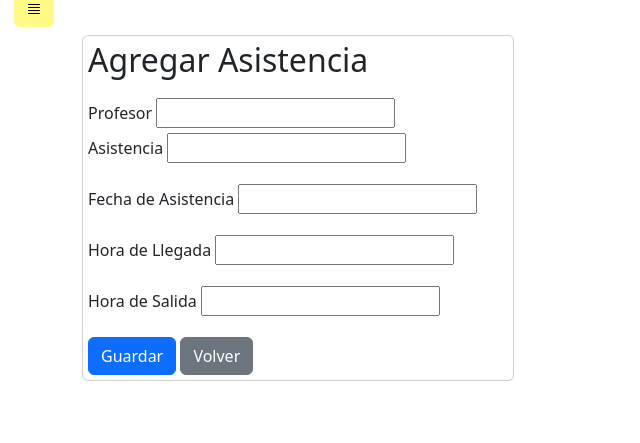
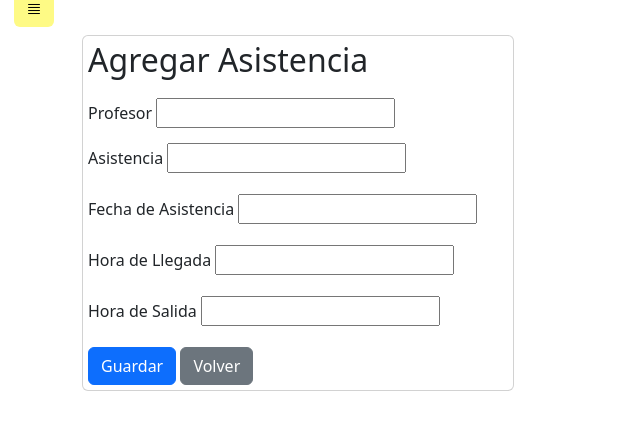
Before and after one commit to PyThonyCode/web_iep, a Django app: template registro_asistencia/templates/asistencia_profesor/agregar.html in a window 1280 px wide. Shown: the part 386-829 px from the top of the page, without its empty margins (0-640 px from the left). Before the commit the page ends 767 px from the top, so only its background shows below. Run offline with Django 3.2, Linux system fonts and the light colour scheme; the template is opened without the code that fills it, so the values that code supplies are empty, except form fields; tables that the repository leaves empty hold one stand-in row (values such as "Sample post"); form fields are guessed from the names that the template uses.

Commit message:
actualizado

```diff
--- a/registro_asistencia/forms.py
+++ b/registro_asistencia/forms.py
@@ -29,8 +29,8 @@ class AsistenciaProfesorForm(forms.ModelForm):
             'profesor': forms.Select(attrs={'class': 'form-select', 'style': 'width:400px;background-color: rgba(243, 238, 81, 0.411);border-color:rgb(174, 94, 129,0.8); font-size: 18px; box-shadow: 2px 2px 5px rgba(174, 94, 129, 0.712);'}),
             'asistencia': forms.CheckboxInput(attrs={'class': 'form-check-input', 'style': 'width:20px; height:20px;border-color:rgb(174, 94, 129,0.8);'}),
             'fecha_asistencia': forms.DateInput(attrs={'class': 'form-control', 'style': 'width:400px;background-color: rgba(243, 238, 81, 0.411);border-color:rgb(174, 94, 129,0.8); font-size: 18px; box-shadow: 2px 2px 5px rgba(174, 94, 129, 0.712);'}),
-            'hora_llegada': forms.TimeInput(attrs={'class': 'form-control',  'placeholder': "06/00/00", 'style': 'width:400px;background-color: rgba(243, 238, 81, 0.411);border-color:rgb(174, 94, 129,0.8); font-size: 18px; box-shadow: 2px 2px 5px rgba(174, 94, 129, 0.712);'}),
-            'hora_salida': forms.TimeInput(attrs={'placeholder': "13/30/00", 'class': 'form-control', 'style': 'width:400px;background-color: rgba(243, 238, 81, 0.411);border-color:rgb(174, 94, 129,0.8); font-size: 18px; box-shadow: 2px 2px 5px rgba(174, 94, 129, 0.712);'}),
+            'hora_llegada': forms.TimeInput(attrs={'class': 'form-control',  'placeholder': "06:00:00", 'style': 'width:400px;background-color: rgba(243, 238, 81, 0.411);border-color:rgb(174, 94, 129,0.8); font-size: 18px; box-shadow: 2px 2px 5px rgba(174, 94, 129, 0.712);'}),
+            'hora_salida': forms.TimeInput(attrs={'placeholder': "13:30:00", 'class': 'form-control', 'style': 'width:400px;background-color: rgba(243, 238, 81, 0.411);border-color:rgb(174, 94, 129,0.8); font-size: 18px; box-shadow: 2px 2px 5px rgba(174, 94, 129, 0.712);'}),
         }
 
 
--- a/registro_asistencia/templates/asistencia_profesor/agregar.html
+++ b/registro_asistencia/templates/asistencia_profesor/agregar.html
@@ -14,7 +14,7 @@
                             {{ form.profesor }}
                         </div>
                     </div>
-                    <div class="mb-3">
+                    <div class="mb-3" style="margin-top: 10px;">
                         <label for="{{ form.asistencia.id_for_label }}" class="form-label">Asistencia</label>
                         {{ form.asistencia }}
                     </div>
```
